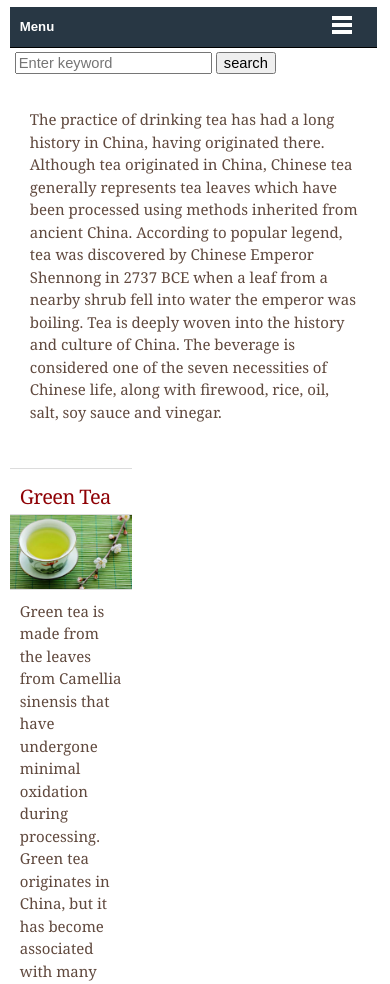
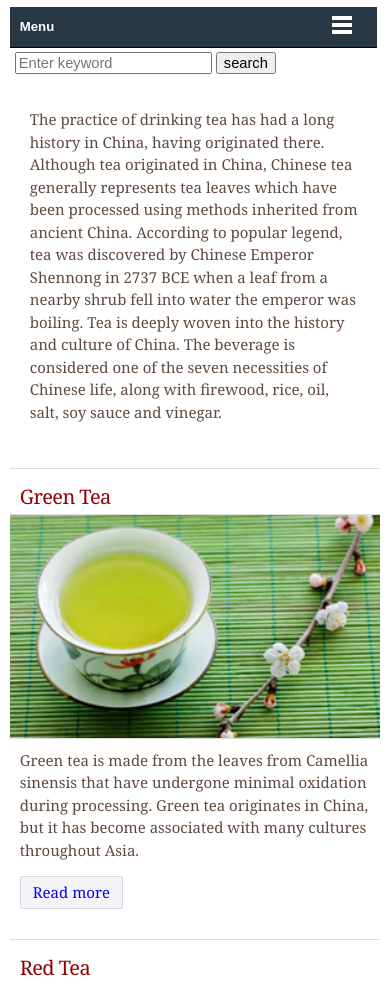
Before and after one commit to johnjyin/HTML-5-Chinese-Tea, a plain HTML site: page index.html in a window 390 px wide. Shown: the part 102-1086 px from the top of the page. Drawn offline with nearby package versions, Linux system fonts and the light colour scheme.

Commit message:
IE 8 not support max-width
IE 8 not support max-width only when given a defined width first

```diff
--- a/css/ct.css
+++ b/css/ct.css
@@ -186,7 +186,7 @@ nav a#pull {
 	display: block;
 	float: left;
 	width: 33%;
-	max-width: 33%;
+	max-width: 33%;			/* IE 8 NOT SUPPORT MAX-WIDTH ONLY WHEN GIVEN A DEFINED WIDTH FIRST*/
 	overflow: visible;
 	padding-top: 10px;
 	margin:0;
@@ -343,6 +343,7 @@ footer {
 	.thumbitem {
 		display: block;
 		float: none;
+		width: 100%;
 		max-width: 100%;
 	}
 
```
